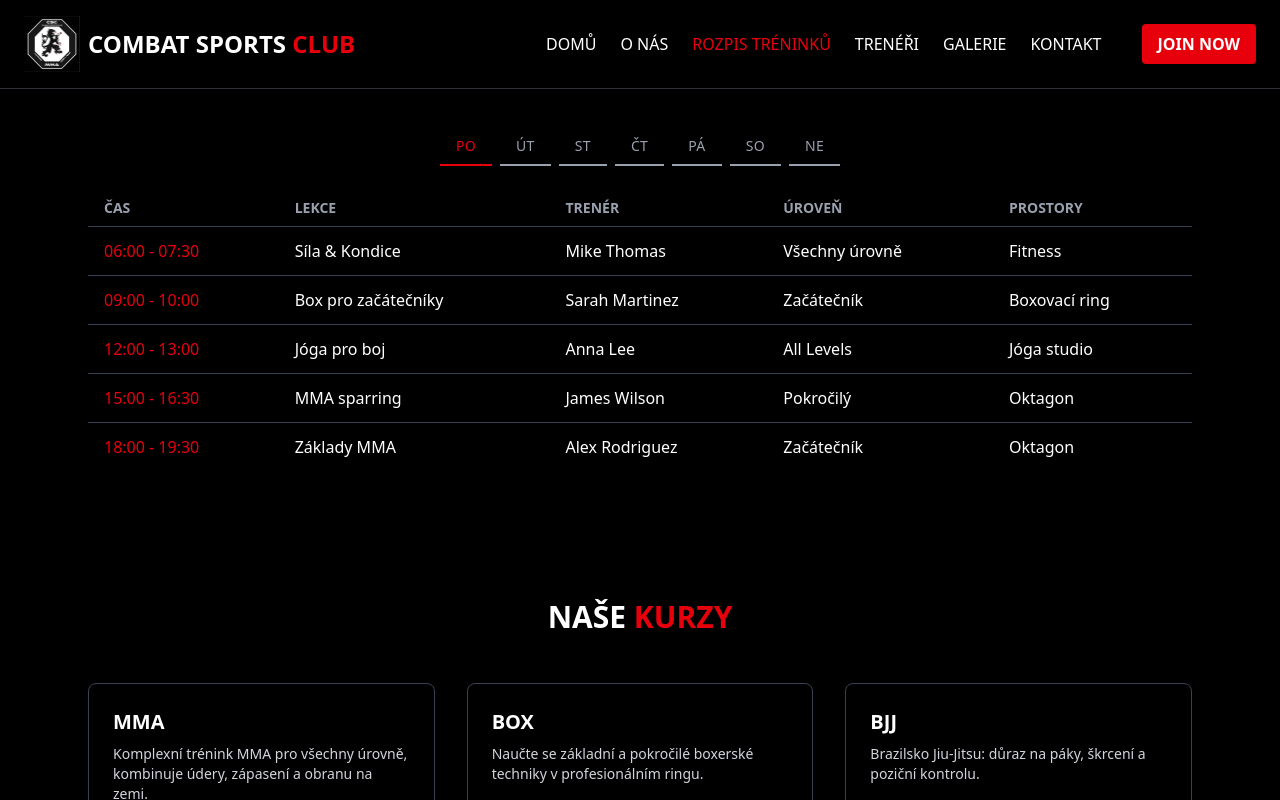
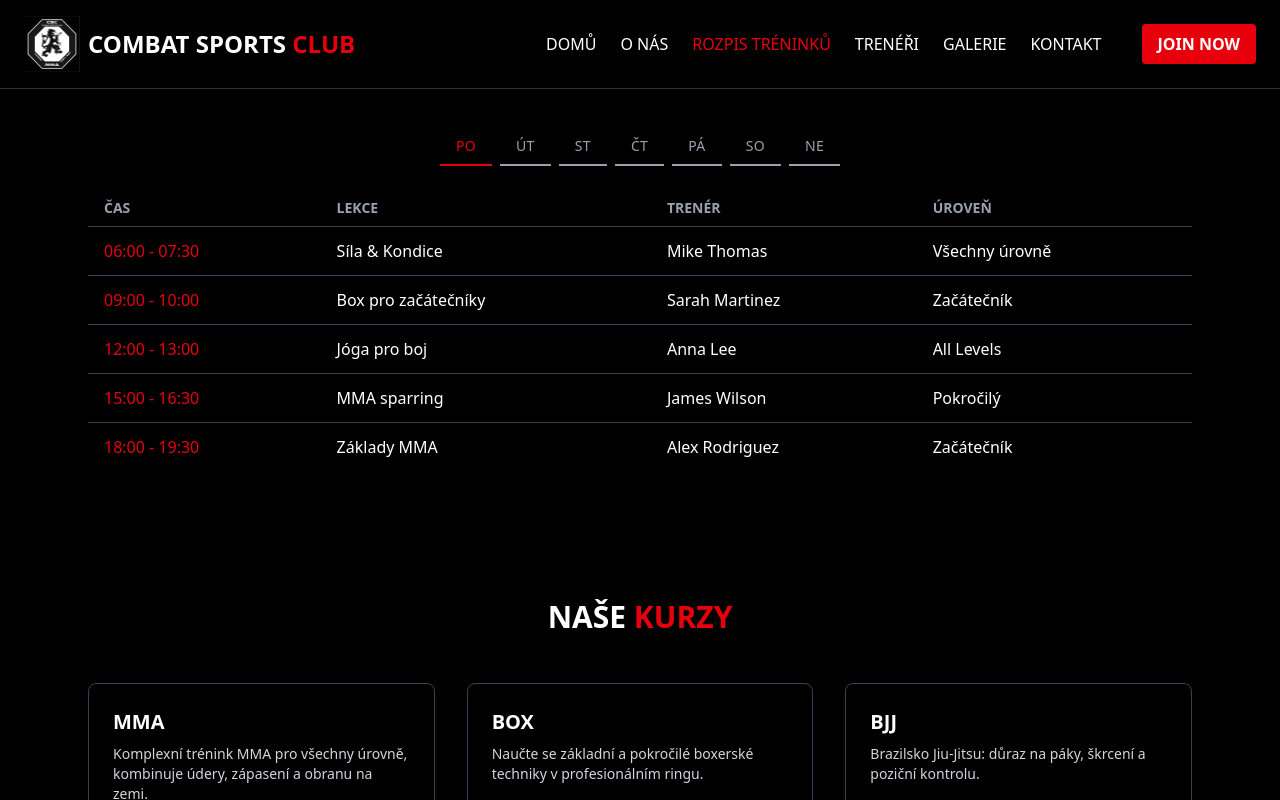
Before and after one commit to Danvizualizujeme/CSC6, a SvelteKit app in the folder CSC6/: page /rozpis in a window 1280 px wide. Shown: the top 800 px of the page. Built offline with nearby package versions, Linux system fonts and the light colour scheme.

Commit message:
(Change) odstraneni polozky v rozpisu

```diff
--- a/CSC6/src/routes/rozpis/+page.svelte
+++ b/CSC6/src/routes/rozpis/+page.svelte
@@ -7,55 +7,55 @@
     class: string;
     instructor: string;
     level: string;
-    room: string;
+
   }[]> = {
     PO: [
-      { time: '06:00 - 07:30', class: 'Síla & Kondice', instructor: 'Mike Thomas', level: 'Všechny úrovně', room: 'Fitness' },
-      { time: '09:00 - 10:00', class: 'Box pro začátečníky', instructor: 'Sarah Martinez', level: 'Začátečník', room: 'Boxovací ring' },
-      { time: '12:00 - 13:00', class: 'Jóga pro boj', instructor: 'Anna Lee', level: 'All Levels', room: 'Jóga studio' },
-      { time: '15:00 - 16:30', class: 'MMA sparring', instructor: 'James Wilson', level: 'Pokročilý', room: 'Oktagon' },
-      { time: '18:00 - 19:30', class: 'Základy MMA', instructor: 'Alex Rodriguez', level: 'Začátečník', room: 'Oktagon' }
+      { time: '06:00 - 07:30', class: 'Síla & Kondice', instructor: 'Mike Thomas', level: 'Všechny úrovně' },
+      { time: '09:00 - 10:00', class: 'Box pro začátečníky', instructor: 'Sarah Martinez', level: 'Začátečník' },
+      { time: '12:00 - 13:00', class: 'Jóga pro boj', instructor: 'Anna Lee', level: 'All Levels' },
+      { time: '15:00 - 16:30', class: 'MMA sparring', instructor: 'James Wilson', level: 'Pokročilý' },
+      { time: '18:00 - 19:30', class: 'Základy MMA', instructor: 'Alex Rodriguez', level: 'Začátečník' }
     ],
     ÚT: [
-      { time: '07:00 - 08:30', class: 'Kardio kickboxing', instructor: 'Mike Thomas', level: 'Všechny úrovně', room: 'Fitness' },
-      { time: '10:00 - 11:00', class: 'Brazilsko Jiu-Jitsu', instructor: 'Carlos Silva', level: 'Středně pokročilý', room: 'Zápasnická zóna' },
-      { time: '13:00 - 14:00', class: 'CrossFit', instructor: 'Emily Clark', level: 'All Levels', room: 'CrossFit zóna' },
-      { time: '17:00 - 18:30', class: 'Pokročilý box', instructor: 'John Doe', level: 'Pokročilý', room: 'Boxovací ring' },
-      { time: '19:00 - 20:30', class: 'Open Mat', instructor: 'Self-Directed', level: 'Všechny úrovně', room: 'Všechny zóny' }
+      { time: '07:00 - 08:30', class: 'Kardio kickboxing', instructor: 'Mike Thomas', level: 'Všechny úrovně' },
+      { time: '10:00 - 11:00', class: 'Brazilsko Jiu-Jitsu', instructor: 'Carlos Silva', level: 'Středně pokročilý' },
+      { time: '13:00 - 14:00', class: 'CrossFit', instructor: 'Emily Clark', level: 'All Levels' },
+      { time: '17:00 - 18:30', class: 'Pokročilý box', instructor: 'John Doe', level: 'Pokročilý' },
+      { time: '19:00 - 20:30', class: 'Open Mat', instructor: 'Self-Directed', level: 'Všechny úrovně' }
     ],
     ST: [
-      { time: '08:00 - 09:30', class: 'MMA Fundamentals', instructor: 'Alex Rodriguez', level: 'Začátečník', room: 'Oktagon' },
-      { time: '11:00 - 12:00', class: 'Stretch & Recovery', instructor: 'Anna Lee', level: 'All Levels', room: 'Recovery zóna' },
-      { time: '14:00 - 15:30', class: 'Dětské MMA (8–12 let)', instructor: 'Lisa Johnson', level: 'Mládež', room: 'Tréninková místnost 2' },
-      { time: '17:00 - 18:30', class: 'Muay Thai', instructor: 'Sarah Martinez', level: 'Středně pokročilý', room: 'Boxovací ring' },
-      { time: '20:00 - 21:30', class: 'Advanced MMA Sparring', instructor: 'James Wilson', level: 'Pokročilý', room: 'Oktagon' }
+      { time: '08:00 - 09:30', class: 'MMA Fundamentals', instructor: 'Alex Rodriguez', level: 'Začátečník' },
+      { time: '11:00 - 12:00', class: 'Stretch & Recovery', instructor: 'Anna Lee', level: 'All Levels' },
+      { time: '14:00 - 15:30', class: 'Dětské MMA (8–12 let)', instructor: 'Lisa Johnson', level: 'Mládež' },
+      { time: '17:00 - 18:30', class: 'Muay Thai', instructor: 'Sarah Martinez', level: 'Středně pokročilý' },
+      { time: '20:00 - 21:30', class: 'Advanced MMA Sparring', instructor: 'James Wilson', level: 'Pokročilý' }
     ],
     ČT: [
-      { time: '06:30 - 07:30', class: 'Powerlifting', instructor: 'Rick Thompson', level: 'All Levels', room: 'Strength zóna' },
-      { time: '09:00 - 10:30', class: 'Kettlebell Training', instructor: 'Emily Clark', level: 'All Levels', room: 'Fitness' },
-      { time: '12:00 - 13:00', class: 'Yoga Flow', instructor: 'Anna Lee', level: 'All Levels', room: 'Jóga studio' },
-      { time: '16:00 - 17:30', class: 'MMA Sparring', instructor: 'James Wilson', level: 'Pokročilý', room: 'Oktagon' },
-      { time: '18:00 - 19:30', class: 'Jiu-Jitsu Drills', instructor: 'Carlos Silva', level: 'Intermediate', room: 'Zápasnická zóna' }
+      { time: '06:30 - 07:30', class: 'Powerlifting', instructor: 'Rick Thompson', level: 'All Levels' },
+      { time: '09:00 - 10:30', class: 'Kettlebell Training', instructor: 'Emily Clark', level: 'All Levels' },
+      { time: '12:00 - 13:00', class: 'Yoga Flow', instructor: 'Anna Lee', level: 'All Levels' },
+      { time: '16:00 - 17:30', class: 'MMA Sparring', instructor: 'James Wilson', level: 'Pokročilý' },
+      { time: '18:00 - 19:30', class: 'Jiu-Jitsu Drills', instructor: 'Carlos Silva', level: 'Intermediate' }
     ],
     PÁ: [
-      { time: '07:00 - 08:00', class: 'Cardio Kickboxing', instructor: 'Mike Thomas', level: 'All Levels', room: 'Fitness' },
-      { time: '10:00 - 11:30', class: 'Open Mat Grappling', instructor: 'Carlos Silva', level: 'All Levels', room: 'Zápasnická zóna' },
-      { time: '13:00 - 14:30', class: 'Strength & Conditioning', instructor: 'Mike Thomas', level: 'All Levels', room: 'Fitness' },
-      { time: '17:00 - 18:30', class: 'Boxing Fundamentals', instructor: 'Sarah Martinez', level: 'Začátečník', room: 'Boxovací ring' },
-      { time: '19:00 - 20:30', class: 'Advanced MMA Sparring', instructor: 'James Wilson', level: 'Pokročilý', room: 'Oktagon' }
+      { time: '07:00 - 08:00', class: 'Cardio Kickboxing', instructor: 'Mike Thomas', level: 'All Levels' },
+      { time: '10:00 - 11:30', class: 'Open Mat Grappling', instructor: 'Carlos Silva', level: 'All Levels' },
+      { time: '13:00 - 14:30', class: 'Strength & Conditioning', instructor: 'Mike Thomas', level: 'All Levels' },
+      { time: '17:00 - 18:30', class: 'Boxing Fundamentals', instructor: 'Sarah Martinez', level: 'Začátečník' },
+      { time: '19:00 - 20:30', class: 'Advanced MMA Sparring', instructor: 'James Wilson', level: 'Pokročilý' }
     ],
     SO: [
-      { time: '09:00 - 10:30', class: 'Dětské MMA (8–12 let)', instructor: 'Lisa Johnson', level: 'Mládež', room: 'Tréninková místnost 2' },
-      { time: '11:00 - 12:30', class: 'Muay Thai', instructor: 'Sarah Martinez', level: 'Středně pokročilý', room: 'Boxovací ring' },
-      { time: '14:00 - 15:30', class: 'Open Mat', instructor: 'Self-Directed', level: 'All Levels', room: 'All Areas' },
-      { time: '16:00 - 17:00', class: 'Pilates for Fighters', instructor: 'Anna Lee', level: 'All Levels', room: 'Pilates studio' },
-      { time: '18:00 - 19:30', class: 'MMA Technique', instructor: 'Alex Rodriguez', level: 'Intermediate', room: 'Oktagon' }
+      { time: '09:00 - 10:30', class: 'Dětské MMA (8–12 let)', instructor: 'Lisa Johnson', level: 'Mládež' },
+      { time: '11:00 - 12:30', class: 'Muay Thai', instructor: 'Sarah Martinez', level: 'Středně pokročilý' },
+      { time: '14:00 - 15:30', class: 'Open Mat', instructor: 'Self-Directed', level: 'All Levels' },
+      { time: '16:00 - 17:00', class: 'Pilates for Fighters', instructor: 'Anna Lee', level: 'All Levels' },
+      { time: '18:00 - 19:30', class: 'MMA Technique', instructor: 'Alex Rodriguez', level: 'Intermediate' }
     ],
     NE: [
-      { time: '10:00 - 11:30', class: 'Volné cvičení', instructor: 'Vlastní režie', level: 'All Levels', room: 'Všechny zóny' },
-      { time: '12:00 - 13:30', class: 'Stretch & Mobility', instructor: 'Anna Lee', level: 'All Levels', room: 'Recovery zóna' },
-      { time: '15:00 - 16:30', class: 'Open Mat Grappling', instructor: 'Carlos Silva', level: 'All Levels', room: 'Zápasnická zóna' },
-      { time: '17:00 - 18:30', class: 'MMA Sparring', instructor: 'James Wilson', level: 'Pokročilý', room: 'Oktagon' }
+      { time: '10:00 - 11:30', class: 'Volné cvičení', instructor: 'Vlastní režie', level: 'All Levels' },
+      { time: '12:00 - 13:30', class: 'Stretch & Mobility', instructor: 'Anna Lee', level: 'All Levels' },
+      { time: '15:00 - 16:30', class: 'Open Mat Grappling', instructor: 'Carlos Silva', level: 'All Levels' },
+      { time: '17:00 - 18:30', class: 'MMA Sparring', instructor: 'James Wilson', level: 'Pokročilý' }
     ]
   };
 
@@ -90,7 +90,7 @@
             <th class="px-4 py-2">Lekce</th>
             <th class="px-4 py-2">Trenér</th>
             <th class="px-4 py-2">Úroveň</th>
-            <th class="px-4 py-2">Prostory</th>
+
           </tr>
         </thead>
         <tbody>
@@ -100,7 +100,7 @@
               <td class="px-4 py-3">{item.class}</td>
               <td class="px-4 py-3">{item.instructor}</td>
               <td class="px-4 py-3">{item.level}</td>
-              <td class="px-4 py-3">{item.room}</td>
+
             </tr>
           {/each}
         </tbody>
```
